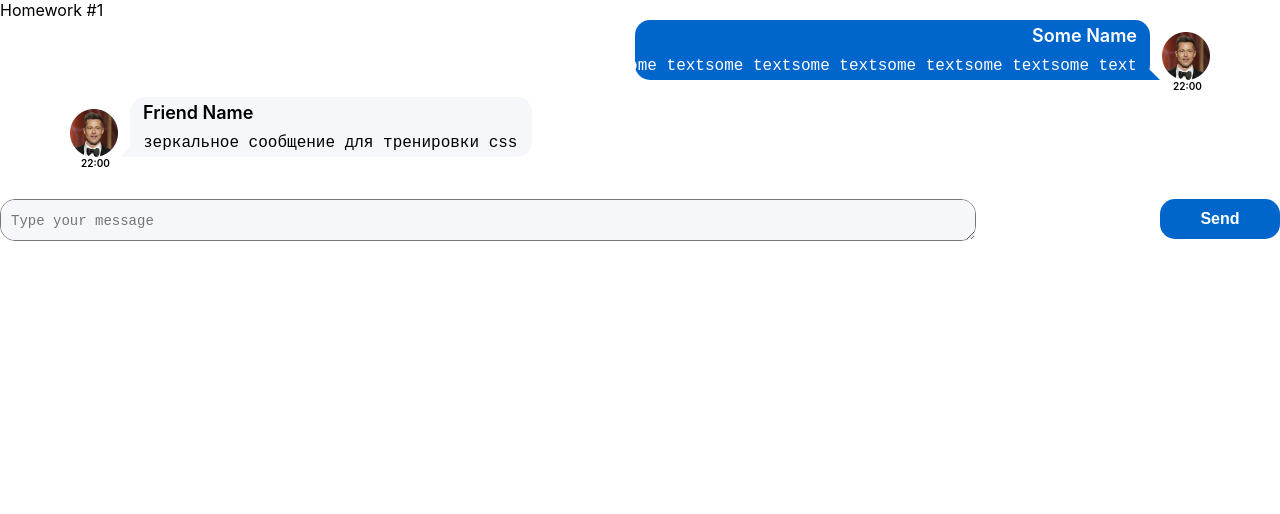
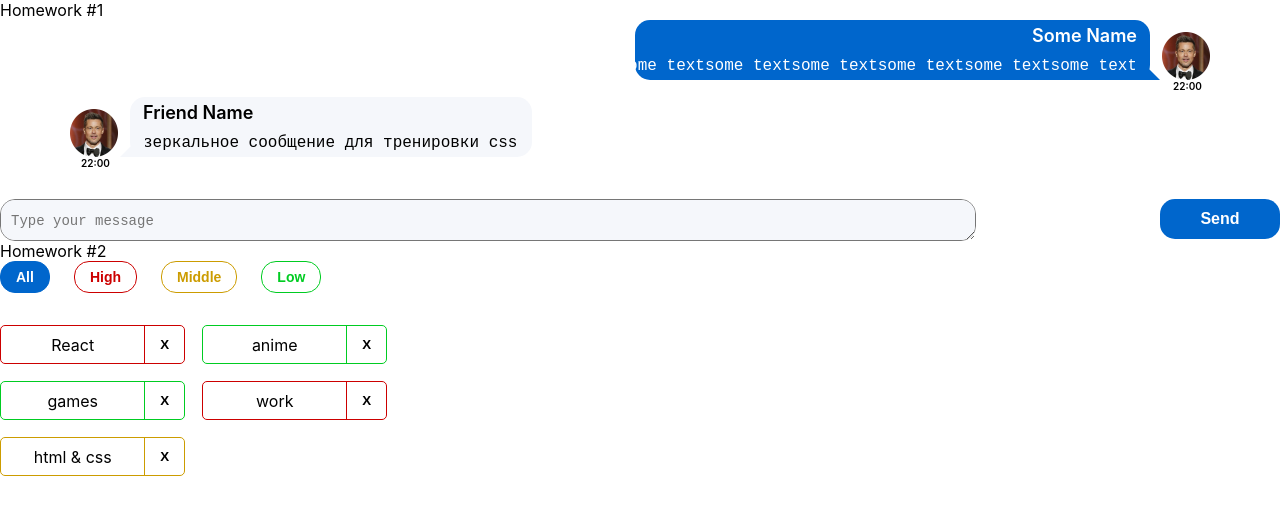
Before and after one commit to viktoriam01/hws2-master, a React (Create React App) app: page / in a window 1280 px wide. Shown: the top 514 px of the page. Built offline with nearby package versions, Linux system fonts and the light colour scheme.

Commit message:
feat: add 2HW

```diff
--- a/package.json
+++ b/package.json
@@ -1,6 +1,6 @@
 {
   "name": "hws2",
-  "homepage": "https://github.com/viktoriam01/hws2-master.git",
+  "homepage": "https://viktoriam01.github.io/hws2-master",
   "version": "0.1.0",
   "private": true,
   "dependencies": {
@@ -16,7 +16,7 @@
     "@types/react-dom": "18.0.6",
     "@types/uuid": "8.3.4",
     "axios": "0.27.2",
-    "gh-pages": "4.0.0",
+    "gh-pages": "^4.0.0",
     "react": "18.2.0",
     "react-dom": "18.2.0",
     "react-redux": "8.0.4",
--- a/src/s1-main/App.tsx
+++ b/src/s1-main/App.tsx
@@ -1,13 +1,14 @@
 import React from 'react'
 import s from './App.module.css'
 import HW1 from '../s2-homeworks/hw01/HW1'
+import HW2 from "../s2-homeworks/hw02/HW2";
 
 function App() {
     return (
         <div className={s.App}>
             <HW1/>
             {/*раскомментировать по ходу выполнения*/}
-            {/*<HW2/>*/}
+            {<HW2/>}
             {/*<HW3/>*/}
             {/*<HW4/>*/}
 
--- a/src/s2-homeworks/hw02/HW2.tsx
+++ b/src/s2-homeworks/hw02/HW2.tsx
@@ -3,30 +3,30 @@ import Affairs from './affairs/Affairs'
 import s2 from '../../s1-main/App.module.css'
 
 /*
-* 1 - описать типы AffairPriorityType, AffairType
-* 2 - указать нужный тип для defaultAffairs
-* 3 - дописать типы и логику функции filterAffairs и проверить её тестами
-* 4 - выполнить пункт 3 для функции deleteAffair
-* 5 - указать нужный тип в useState с affairs
-* 6 - дописать тип и логику функции deleteAffairCallback
-* 7 - в файле Affairs.tsx дописать типизацию пропсов
-* 8 - в файле Affairs.tsx дописать логику функций setAll, setHigh, setMiddle, setLow
-* 9 - в файле Affair.tsx дописать типизацию пропсов
-* 10 - в файле Affair.tsx дописать функции deleteCallback и использовать
+* 1 - описать типы AffairPriorityType, AffairType +
+* 2 - указать нужный тип для defaultAffairs +
+* 3 - дописать типы и логику функции filterAffairs и проверить её тестами +
+* 4 - выполнить пункт 3 для функции deleteAffair +
+* 5 - указать нужный тип в useState с affairs +
+* 6 - дописать тип и логику функции deleteAffairCallback +
+* 7 - в файле Affairs.tsx дописать типизацию пропсов +
+* 8 - в файле Affairs.tsx дописать логику функций setAll, setHigh, setMiddle, setLow +
+* 9 - в файле Affair.tsx дописать типизацию пропсов +
+* 10 - в файле Affair.tsx дописать функции deleteCallback и использовать +
 * 11 - в файле Affair.tsx отобразить приходящие данные
 * */
 
 // types
-export type AffairPriorityType = any // need to fix any
+export type AffairPriorityType = 'high' | 'low' | 'middle'
 export type AffairType = {
-    _id: any // need to fix any
-    name: any // need to fix any
+    _id: number;
+    name: string;
     priority: AffairPriorityType
 }
 export type FilterType = 'all' | AffairPriorityType
 
 // constants
-const defaultAffairs: any = [ // need to fix any
+const defaultAffairs: Array<AffairType> = [
     {_id: 1, name: 'React', priority: 'high'}, // студенты могут изменить содержимое name и количество элементов в массиве, ...priority не менять!
     {_id: 2, name: 'anime', priority: 'low'},
     {_id: 3, name: 'games', priority: 'low'},
@@ -35,23 +35,29 @@ const defaultAffairs: any = [ // need to fix any
 ]
 
 // pure helper functions
-export const filterAffairs = (affairs: any, filter: any): any => { // need to fix any
-
-
-    return affairs // need to fix
+export const filterAffairs = (affairs: Array<AffairType>, filter: FilterType): Array<AffairType> => { // need to fix any
+    switch (filter) {
+        case "high":
+            return affairs.filter(a => a.priority === "high");
+        case "low":
+            return affairs.filter(a => a.priority === "low");
+        case "middle":
+            return affairs.filter(a => a.priority === "middle");
+        default:
+            return affairs
+    }
 }
-export const deleteAffair = (affairs: any, _id: any): any => { // need to fix any
-
-    return affairs // need to fix
+export const deleteAffair = (affairs: Array<AffairType>, _id: number): Array<AffairType> => { // need to fix any
+    return affairs.filter(a => a._id !== _id)
 }
 
 function HW2() {
-    const [affairs, setAffairs] = useState<any>(defaultAffairs) // need to fix any
+    const [affairs, setAffairs] = useState<Array<AffairType>>(defaultAffairs) // need to fix any
     const [filter, setFilter] = useState<FilterType>('all')
 
     const filteredAffairs = filterAffairs(affairs, filter)
-    const deleteAffairCallback = (_id: any) => { // need to fix any
-        // need to fix
+    const deleteAffairCallback = (_id: number) => { // need to fix any
+        setAffairs(deleteAffair(affairs, _id))
     }
 
     return (
--- a/src/s2-homeworks/hw02/affairs/Affairs.tsx
+++ b/src/s2-homeworks/hw02/affairs/Affairs.tsx
@@ -1,27 +1,31 @@
 import React from 'react'
 import Affair from './affair/Affair'
-import {AffairType, FilterType} from '../HW2'
+import {AffairType, filterAffairs, FilterType} from '../HW2'
 import s from './Affairs.module.css'
 
 type AffairsPropsType = {
-    data: any // need to fix any
-    setFilter: any
-    deleteAffairCallback: any
+    data: Array<AffairType> // need to fix any
+    setFilter: (filter: FilterType) => void
+    deleteAffairCallback: (_id: number) => void
     filter: FilterType
 }
 
 function Affairs(props: AffairsPropsType) {
     const setAll = () => {
         // need to fix
+        props.setFilter('all')
     }
     const setHigh = () => {
         // need to fix
+        props.setFilter('high')
     }
     const setMiddle = () => {
         // need to fix
+        props.setFilter('middle')
     }
     const setLow = () => {
         // need to fix
+        props.setFilter('low')
     }
 
     const cnAll = s.button + ' ' + s.all + (props.filter === 'all' ? ' ' + s.active : '')
--- a/src/s2-homeworks/hw02/affairs/affair/Affair.tsx
+++ b/src/s2-homeworks/hw02/affairs/affair/Affair.tsx
@@ -6,12 +6,13 @@ import s2 from '../Affairs.module.css'
 type AffairPropsType = {
     // key не нужно типизировать
     affair: AffairType
-    deleteAffairCallback: any // need to fix any
+    deleteAffairCallback: (_id: number) => void // need to fix any
 }
 
 function Affair(props: AffairPropsType) {
-    const deleteCallback = () => {
+    const deleteCallback = (_id:number) => {
         // need to fix
+        props.deleteAffairCallback(props.affair._id)
     }
 
     const nameClass = s.name + ' ' + s2[props.affair.priority]
@@ -25,7 +26,7 @@ function Affair(props: AffairPropsType) {
         >
             <div id={'hw2-name-' + props.affair._id} className={nameClass}>
                 {/*создаёт студент*/}
-
+                {props.affair.name}
                 {/**/}
             </div>
             <div id={'hw2-priority-' + props.affair._id} hidden>
@@ -36,7 +37,7 @@ function Affair(props: AffairPropsType) {
                 id={'hw2-button-delete-' + props.affair._id}
                 className={buttonClass}
                 // need to fix
-
+                onClick={() => deleteCallback(props.affair._id)}
             >
                 {/*текст кнопки могут изменить студенты*/}
                 X
```
Also changed, not shown: 1 other file (tests, documents, lock files or other folders).
